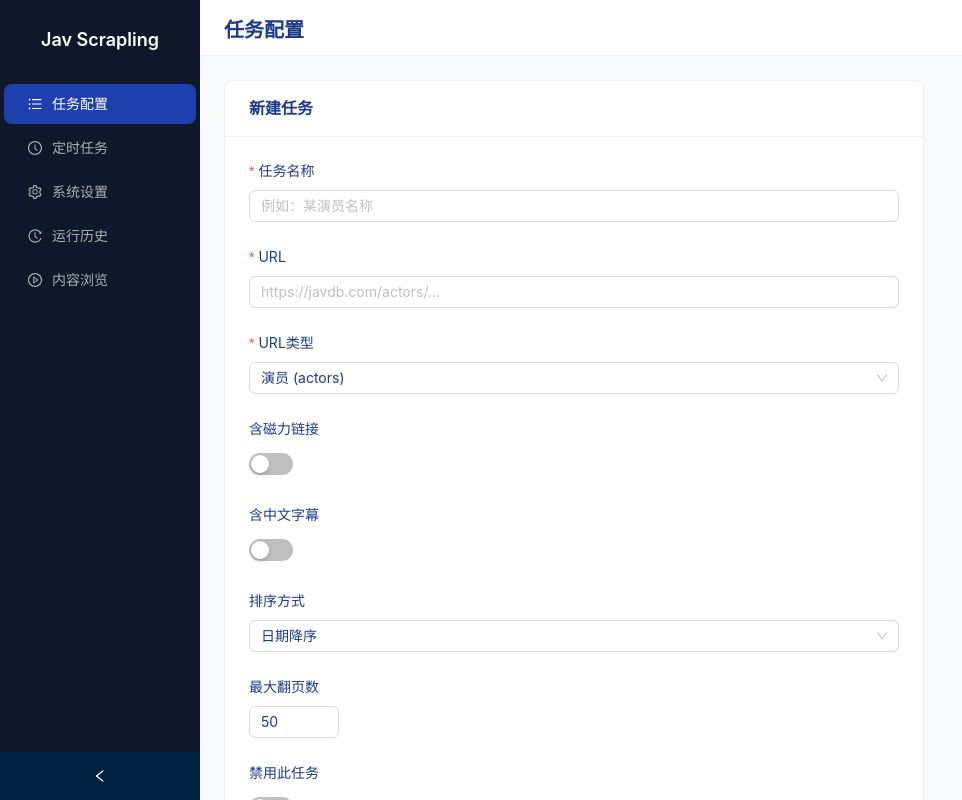
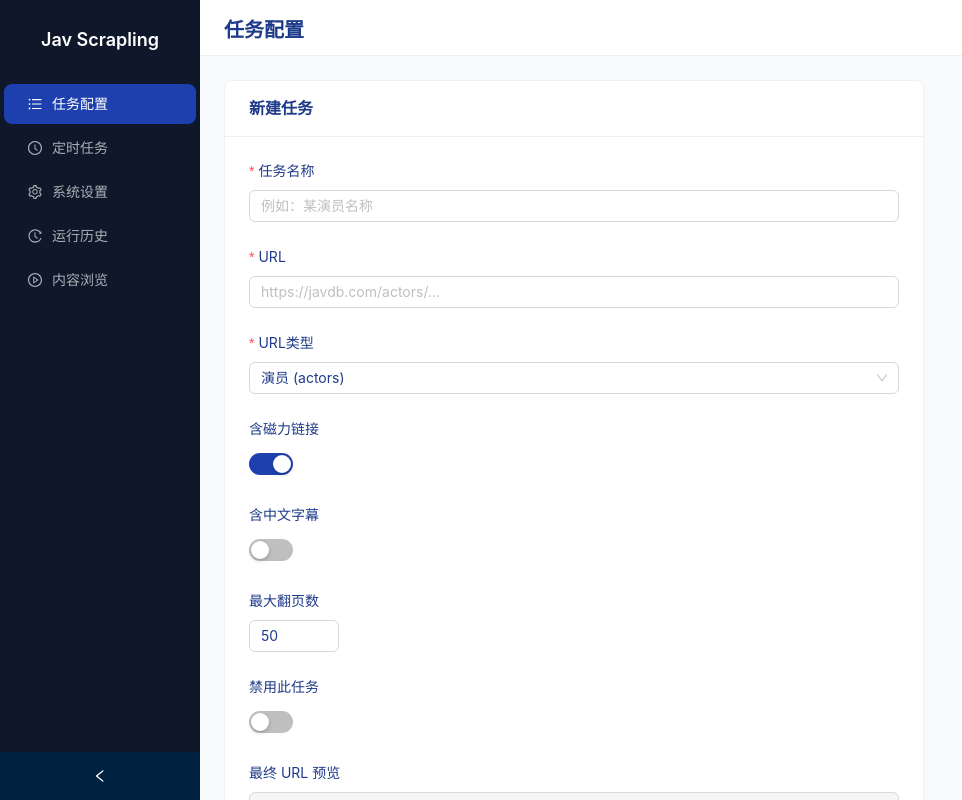
Before and after one commit to Eastwood951220/jav-scrapling, a React (Vite) app in the folder frontend/: page /tasks/new in a window 1280 px wide. Shown: the whole page, without its empty margins (0-962 px from the left). Built offline with nearby package versions, Linux system fonts and the light colour scheme.

Commit message:
fix: sort_type only for video_codes, has_magnet default true, sort_type for types 1-5

```diff
--- a/frontend/src/features/tasks/TaskForm.tsx
+++ b/frontend/src/features/tasks/TaskForm.tsx
@@ -168,7 +168,7 @@ export default function TaskForm() {
           url_type: task.url_type,
           is_skip: task.is_skip,
           max_list_pages: task.max_list_pages,
-          has_magnet: task.has_magnet ?? false,
+          has_magnet: task.has_magnet ?? true,
           has_chinese_sub: task.has_chinese_sub ?? false,
           sort_type: task.sort_type ?? 0,
         });
@@ -197,9 +197,7 @@ export default function TaskForm() {
         max_list_pages: (values.max_list_pages as number) ?? 50,
         has_magnet: (values.has_magnet as boolean) ?? false,
         has_chinese_sub: (values.has_chinese_sub as boolean) ?? false,
-        sort_type: urlType === "actors" || urlType === "video_codes"
-          ? ((values.sort_type as number) ?? 0)
-          : undefined,
+        sort_type: (values.sort_type as number) ?? 0,
         final_url: finalUrl,
       };
 
@@ -230,7 +228,7 @@ export default function TaskForm() {
           url_type: "actors",
           is_skip: false,
           max_list_pages: 50,
-          has_magnet: false,
+          has_magnet: true,
           has_chinese_sub: false,
           sort_type: 0,
         }}
@@ -251,7 +249,7 @@ export default function TaskForm() {
           {({ getFieldValue }) => {
             const urlType = getFieldValue("url_type") as UrlType;
             const showConditions = urlType in URL_TYPE_PARAMS;
-            const showSort = urlType === "actors" || urlType === "video_codes";
+            const showSort = urlType === "video_codes";
 
             if (!showConditions) return null;
 
```
Also changed, not shown: 1 other file (tests, documents, lock files or other folders).
